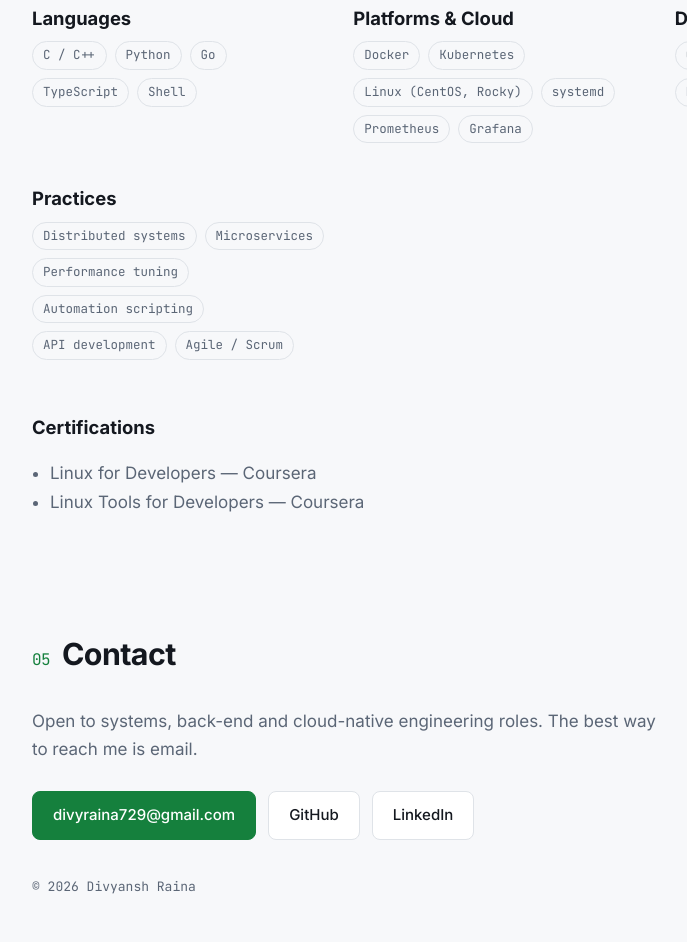
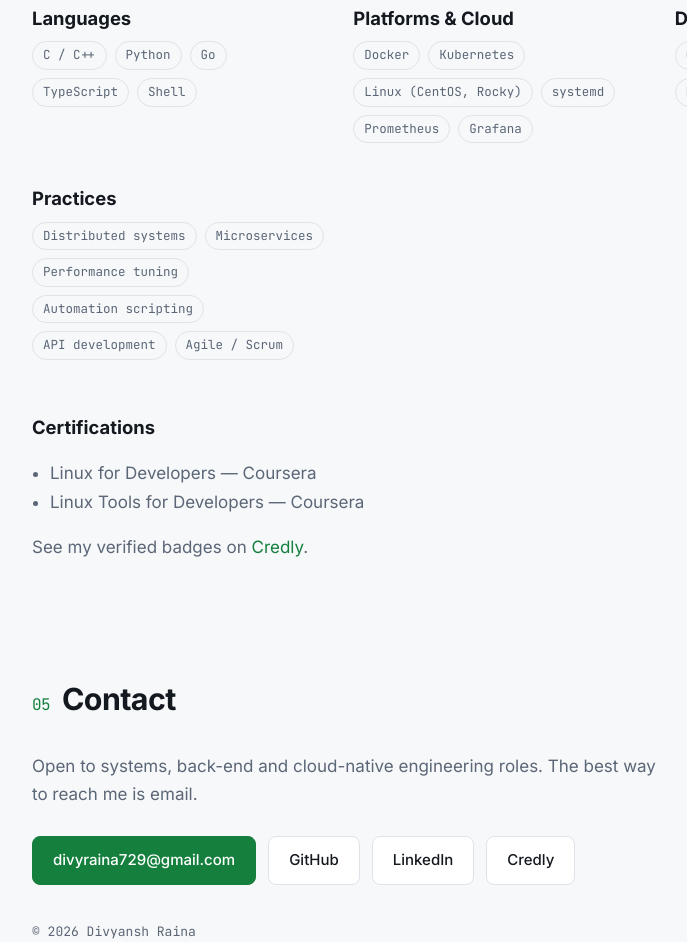
Before and after one commit to QuantumBoy-729/portfolio, a plain HTML site: page index.html in a window 1280 px wide. Shown: the part 3745-4687 px from the top of the page, without its empty margins (138-825 px from the left). Before the commit the page ends 4642 px from the top, so only its background shows below. Drawn offline with Linux system fonts and the light colour scheme.

Commit message:
Add Credly link
Co-Authored-By: Claude Sonnet 5.5 <noreply@anthropic.com>

```diff
--- a/index.html
+++ b/index.html
@@ -151,6 +151,7 @@
       </div>
       <h3 class="sub">Certifications</h3>
       <ul class="plain"><li>Linux for Developers — Coursera</li><li>Linux Tools for Developers — Coursera</li></ul>
+      <p class="muted" style="margin-top:12px">See my verified badges on <a href="https://www.credly.com/users/divyansh-raina.3e7928c7">Credly</a>.</p>
     </section>
 
     <section id="contact" class="wrap">
@@ -160,6 +161,7 @@
         <a class="btn primary" href="mailto:divyraina729@gmail.com">divyraina729@gmail.com</a>
         <a class="btn" href="https://github.com/QuantumBoy-729">GitHub</a>
         <a class="btn" href="https://www.linkedin.com/in/divyansh-raina-dxrz729">LinkedIn</a>
+        <a class="btn" href="https://www.credly.com/users/divyansh-raina.3e7928c7">Credly</a>
       </div>
     </section>
   </main>
```
